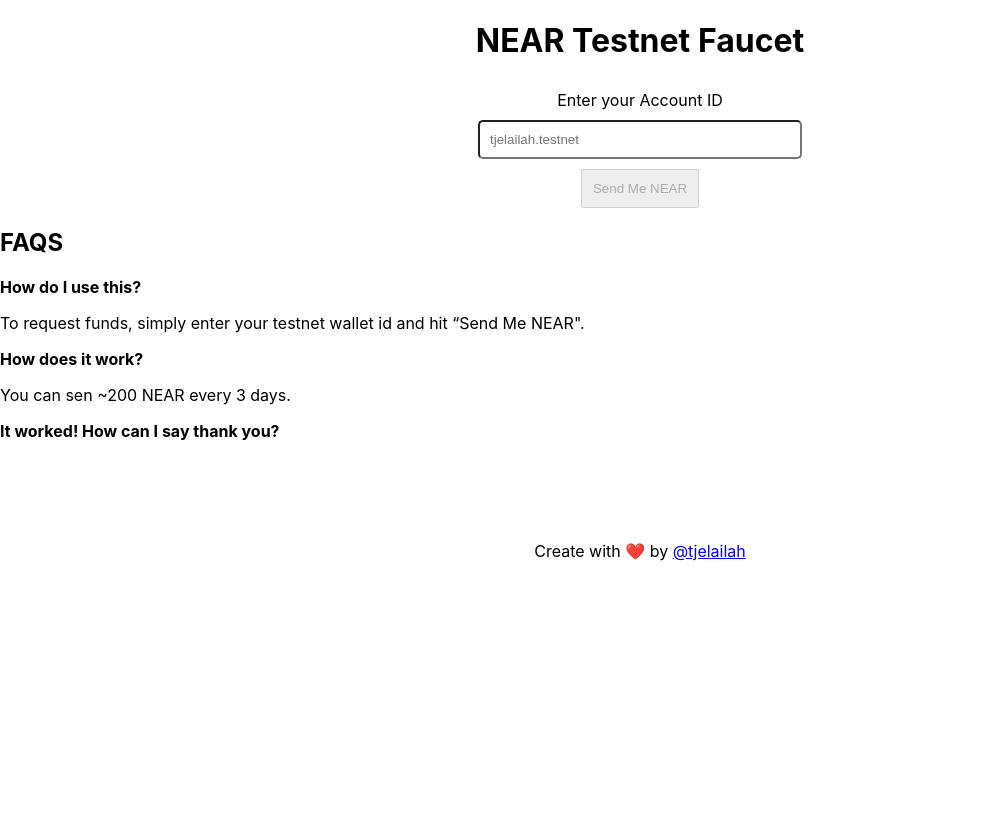
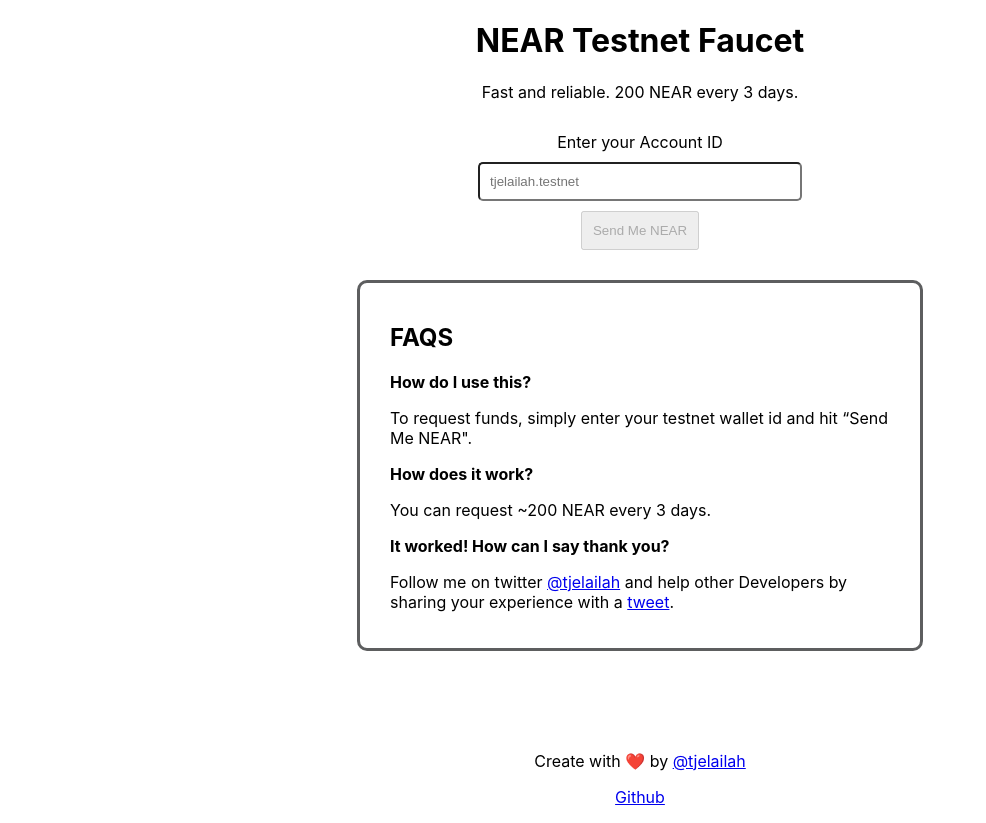
Before and after one commit to jelilat/near-faucet, a React (Create React App) app: page / in a window 1280 px wide. Shown: the whole page, without its empty margins (0-986 px from the left). Before the commit the page ends 800 px from the top, so only its background shows below. Built offline with nearby package versions, Linux system fonts and the light colour scheme.

Commit message:
add validations and faqs

```diff
--- a/public/index.html
+++ b/public/index.html
@@ -2,14 +2,14 @@
 <html lang="en">
   <head>
     <meta charset="utf-8" />
-    <link rel="icon" href="%PUBLIC_URL%/favicon.ico" />
+    <link rel="icon" href="%PUBLIC_URL%/logo-black.svg" />
     <meta name="viewport" content="width=device-width, initial-scale=1" />
     <meta name="theme-color" content="#000000" />
     <meta
-      name="description"
-      content="Web site created using create-react-app"
+      name="NEAR Testnet Faucet"
+      content="NEAR Testnet Faucet for Developers building on the NEAR protocol."
     />
-    <link rel="apple-touch-icon" href="%PUBLIC_URL%/logo192.png" />
+    <link rel="apple-touch-icon" href="%PUBLIC_URL%/logo-black.svg" />
     <!--
       manifest.json provides metadata used when your web app is installed on a
       user's mobile device or desktop. See https://developers.google.com/web/fundamentals/web-app-manifest/
@@ -24,7 +24,7 @@
       work correctly both with client-side routing and a non-root public URL.
       Learn how to configure a non-root public URL by running `npm run build`.
     -->
-    <title>React App</title>
+    <title>NEAR Testnet Faucet</title>
   </head>
   <body>
     <noscript>You need to enable JavaScript to run this app.</noscript>
--- a/src/App.css
+++ b/src/App.css
@@ -23,9 +23,19 @@
 .form {
   text-align: center;
   margin-top: 30px;
+  margin-bottom: 30px;
+}
+
+.faqs {
+  width: 500px;
+  margin: 0 auto;
+  border-radius: 10px;
+  border-color: rgb(93, 94, 95);
+  border-style: solid;
+  padding: 20px 30px;
 }
 
 .footer {
   text-align: center;
-  margin-top:100px;
+  margin-top: 100px;
 }
--- a/src/App.js
+++ b/src/App.js
@@ -1,4 +1,3 @@
-import logo from './logo.svg';
 import './App.css';
 import * as nearAPI from "near-api-js";
 import { useState } from "react"
@@ -8,18 +7,18 @@
   const { connect, keyStores, WalletConnection, KeyPair } = nearAPI;
   const [userAccountId, setAccountId] = useState()
 
-  // const signIn = async () => {
-  //   const near = await connect(config);
-  //   // create wallet connection
-  //   const wallet = new WalletConnection(near);
+  const accountValidity = async (near) => {
+      await near.connection.provider.query({
+        request_type: "view_account",
+        finality: "final",
+        account_id: userAccountId,
+      })
+      .catch(() => {
+        alert(`Account ${userAccountId} does not exist`);
+        window.location.reload();
+      })
 
-  //   wallet.requestSignIn(
-  //     "hello.tjelailah.testnet", // contract requesting access
-  //     "Example App", // optional
-  //     "localhost:3000", // optional
-  //     "http://YOUR-URL.com/failure" // optional
-  //   );
-  // };
+  }
 
   const sendNEAR = async () => {
     const lastRequestTime = window.localStorage.getItem("lastRequestTime");
@@ -34,6 +33,7 @@
         explorerUrl: "https://explorer.testnet.near.org",
       };
       const near = await connect(config);
+      accountValidity(near);
       const randomNumber = Math.floor(Math.random() * (99999999999999 - 10000000000000) + 10000000000000);
       const devAccountId = `dev-${Date.now()}-${randomNumber}`;
       const keyPair = await KeyPair.fromRandom('ed25519');
@@ -50,6 +50,7 @@
   return (
     <div>
       <h1 style={{textAlign: 'center'}}>NEAR Testnet Faucet</h1>
+      <p style={{textAlign: 'center'}}>Fast and reliable. 200 NEAR every 3 days.</p>
       <div className="form">
         <label>Enter your Account ID</label><br />
         <input type="text" placeholder="tjelailah.testnet" onChange={(e) => setAccountId(e.target.value)} /><br />
@@ -61,13 +62,13 @@
         <p><b>How do I use this?</b></p>
         <p>To request funds, simply enter your testnet wallet id and hit “Send Me NEAR".</p>
         <p><b>How does it work?</b></p>
-        <p>You can sen ~200 NEAR every 3 days.</p>
+        <p>You can request ~200 NEAR every 3 days.</p>
         <p><b>It worked! How can I say thank you?</b></p>
-
+        <p>Follow me on twitter <a href="http://twitter.com/tjelailah">@tjelailah</a> and help other Developers by sharing your experience with a <a href="https://ctt.ac/fc1B7" target="_blank">tweet</a>.</p>
       </div>
       <div className="footer">
         <p>Create with ❤️ by <a href="https://twitter.com/tjelailah" target="_blank">@tjelailah</a></p>
-
+        <p><a href="https://github.com/jelilat/near-faucet" target="_blank">Github</a></p>
       </div>
     </div>
   );
```
Also changed, not shown: package.json (+7 -1 lines), public/logo-black.svg (added), 1 other file (tests, documents, lock files or other folders).
